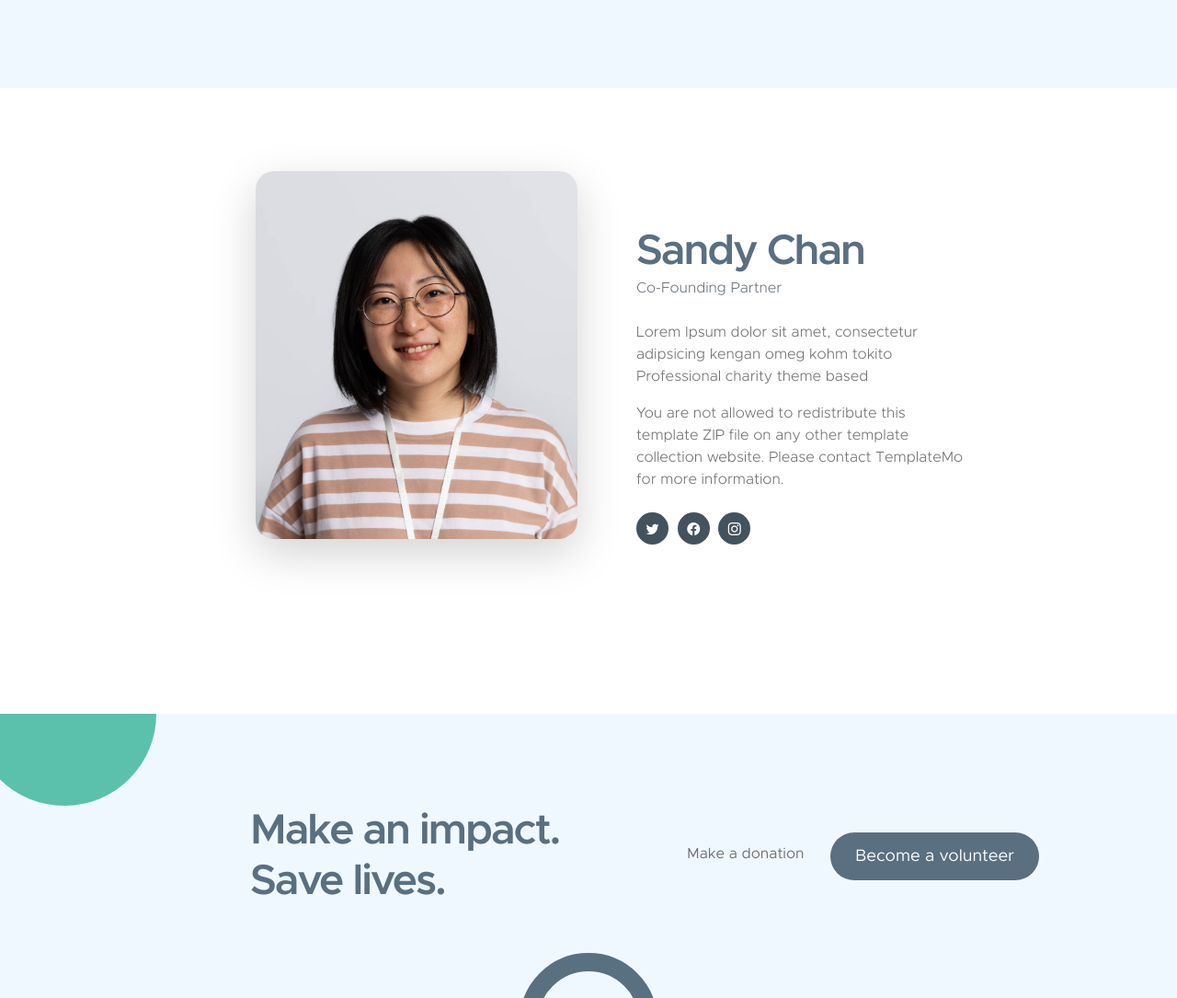
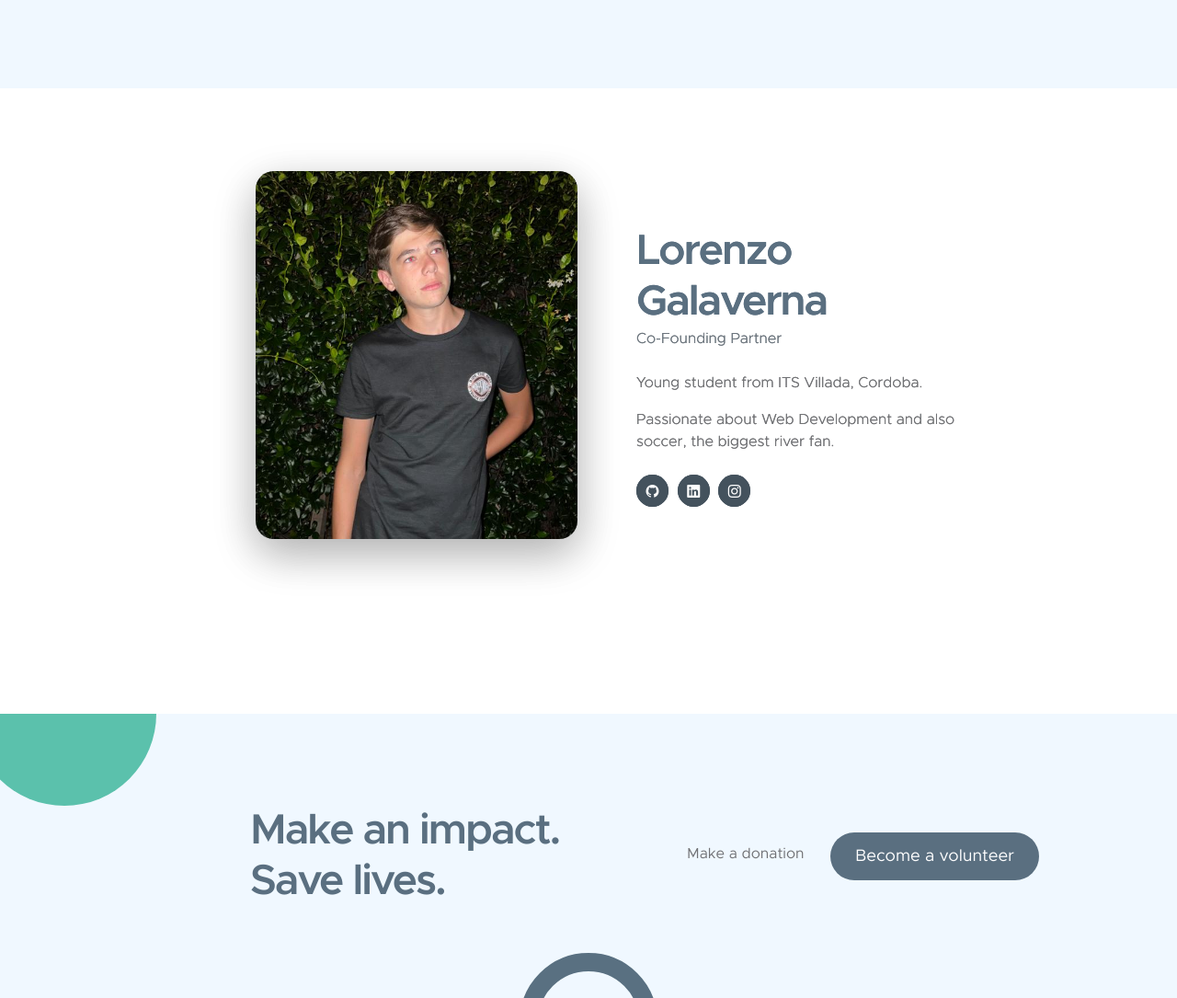
Before and after one commit to MateMar04/Biomedica, a Django app: page / in a window 1280 px wide. Shown: the part 2035-3120 px from the top of the page at 92% size. Run offline with Django 4.2, Linux system fonts and the light colour scheme; some libraries are stand-ins or nearby versions.

Commit message:
1er foto carousel

```diff
--- a/conf/templates/index.html
+++ b/conf/templates/index.html
@@ -295,30 +295,30 @@ https://templatemo.com/tm-581-kind-heart-charity
                                         <div class="row" style="padding: 7%;">
 
                                             <div class="col-lg-6 col-md-5 col-12" >
-                                                <img src="{%static 'images/portrait-volunteer-who-organized-donations-charity.jpg'%}" class="about-image ms-lg-auto bg-light shadow-lg img-fluid" alt="">
+                                                <img src="{%static 'images/elmasfachero.jpg'%}" class="about-image ms-lg-auto bg-light shadow-lg img-fluid" alt="">
                                             </div>
 
                                             <div class="col-lg-5 col-md-7 col-12">
                                                 <div class="carousel carousel-fade slide custom-text-block" data-bs-ride="carousel">
-                                                    <h2 class="mb-0">Sandy Chan</h2>
+                                                    <h2 class="mb-0">Lorenzo Galaverna</h2>
 
                                                     <p class="text-muted mb-lg-4 mb-md-4">Co-Founding Partner</p>
 
-                                                    <p>Lorem Ipsum dolor sit amet, consectetur adipsicing kengan omeg kohm tokito Professional charity theme based</p>
+                                                    <p>Young student from ITS Villada, Cordoba.</p>
 
-                                                    <p>You are not allowed to redistribute this template ZIP file on any other template collection website. Please contact TemplateMo for more information.</p>
+                                                    <p>Passionate about Web Development and also soccer, the biggest river fan.</p>
 
                                                     <ul class="social-icon mt-4">
                                                         <li class="social-icon-item">
-                                                            <a href="#" class="social-icon-link bi-twitter"></a>
+                                                            <a href="https://github.com/LorenzoGalaverna" class="social-icon-link bi-github"></a>
                                                         </li>
 
                                                         <li class="social-icon-item">
-                                                            <a href="#" class="social-icon-link bi-facebook"></a>
+                                                            <a href="https://www.linkedin.com/in/lorenzo-galaverna-456b2621b/" class="social-icon-link bi-linkedin"></a>
                                                         </li>
 
                                                         <li class="social-icon-item">
-                                                            <a href="#" class="social-icon-link bi-instagram"></a>
+                                                            <a href="https://www.instagram.com/lolo_galaverna/" class="social-icon-link bi-instagram"></a>
                                                         </li>
                                                     </ul>
                                                 </div>
@@ -326,6 +326,43 @@ https://templatemo.com/tm-581-kind-heart-charity
 
                                         </div>
                                     </div>
+
+                                    <div class="carousel-item active">
+                                        <div class="row" style="padding: 7%;">
+
+                                            <div class="col-lg-6 col-md-5 col-12" >
+                                                <img src="{%static 'images/elmasfachero.jpg'%}" class="about-image ms-lg-auto bg-light shadow-lg img-fluid" alt="">
+                                            </div>
+
+                                            <div class="col-lg-5 col-md-7 col-12">
+                                                <div class="carousel carousel-fade slide custom-text-block" data-bs-ride="carousel">
+                                                    <h2 class="mb-0">Lorenzo Galaverna</h2>
+
+                                                    <p class="text-muted mb-lg-4 mb-md-4">Co-Founding Partner</p>
+
+                                                    <p>Young student from ITS Villada, Cordoba.</p>
+
+                                                    <p>Passionate about Web Development and also soccer, the biggest river fan.</p>
+
+                                                    <ul class="social-icon mt-4">
+                                                        <li class="social-icon-item">
+                                                            <a href="https://github.com/LorenzoGalaverna" class="social-icon-link bi-github"></a>
+                                                        </li>
+
+                                                        <li class="social-icon-item">
+                                                            <a href="https://www.linkedin.com/in/lorenzo-galaverna-456b2621b/" class="social-icon-link bi-linkedin"></a>
+                                                        </li>
+
+                                                        <li class="social-icon-item">
+                                                            <a href="https://www.instagram.com/lolo_galaverna/" class="social-icon-link bi-instagram"></a>
+                                                        </li>
+                                                    </ul>
+                                                </div>
+                                            </div>
+
+                                        </div>
+                                    </div>
+
 
 
                                 </div>
```
Also changed, not shown: conf/confApp/static/images/elmasfachero.jpg (added).
